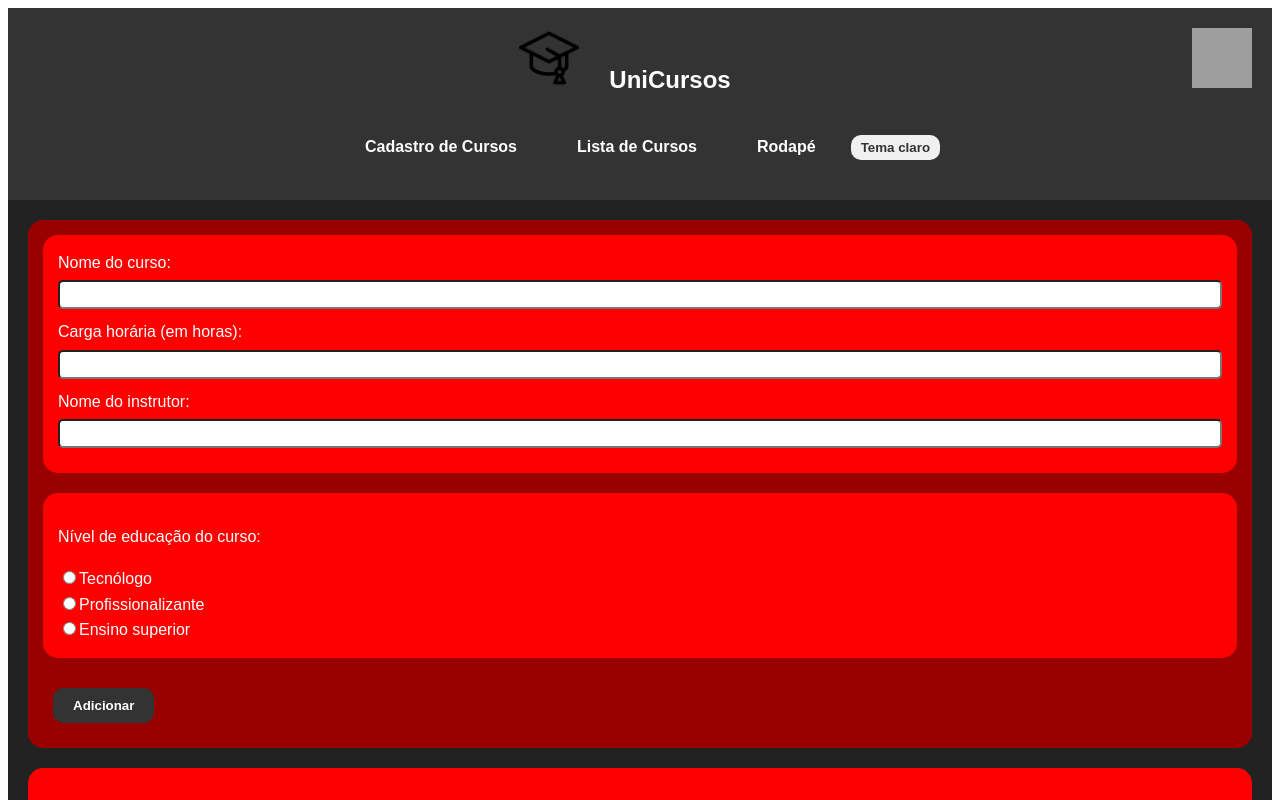
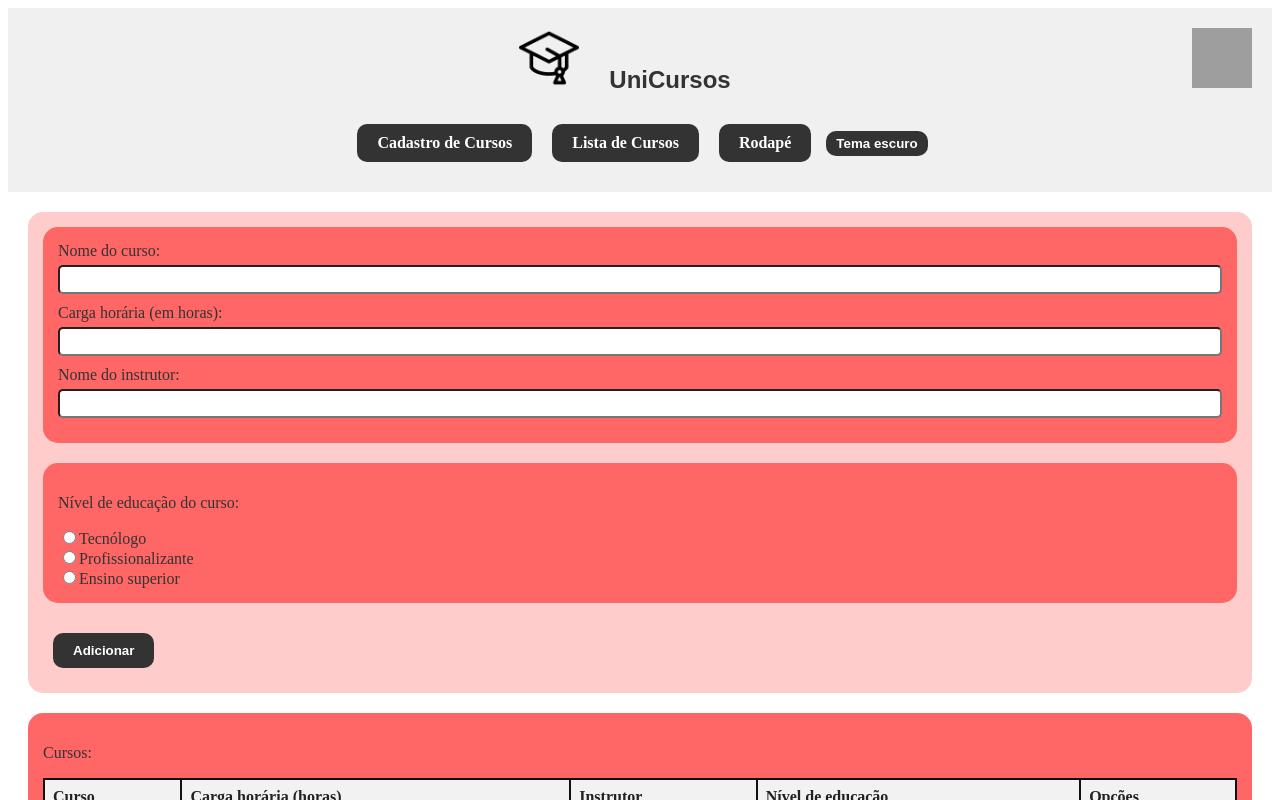
Before and after one commit to Buggyes/Trabalho2WebDev, an Angular app: page / in a window 1280 px wide. Both pictures are taken after a click on the button "Tema claro". Shown: the top 800 px of the page. Built offline with nearby package versions, Linux system fonts and the light colour scheme; grey boxes are pictures that could not be loaded.

Commit message:
Finished theme changing part

```diff
--- a/src/app/app.component.css
+++ b/src/app/app.component.css
@@ -4,7 +4,7 @@
     box-sizing: border-box;
 }
 
-.body {
+body {
     font-family: Arial, sans-serif;
     line-height: 1.6;
 }
--- a/src/app/app.component.html
+++ b/src/app/app.component.html
@@ -1,4 +1,4 @@
-<div class = "body" id="body">
+<div id="body">
   <header>
     <img src="../assets/img/logo.png" alt="Logo" class="siteLogo" />
     <button id="homeButton">UniCursos</button>
@@ -12,8 +12,10 @@
       <a href="#addCourseForm">Cadastro de Cursos</a>
       <a href="#courseList">Lista de Cursos</a>
       <a href="#footer">Rodapé</a>
-      <button id="lightTheme">Tema claro</button>
-      <button id="darkTheme" class="darkButton">Tema escuro</button>
+      <button id="lightTheme" (click)="toggleTheme()">Tema claro</button>
+      <button id="darkTheme" class="darkButton" (click)="toggleTheme()">
+        Tema escuro
+      </button>
     </nav>
   </header>
 
--- a/src/app/app.component.ts
+++ b/src/app/app.component.ts
@@ -15,30 +15,31 @@ export class AppComponent implements OnInit{
 
   toggleTheme() {
     const body = document.getElementById("body")!;
+    const currentTheme = localStorage.getItem("theme");
     const lightTheme = "lightTheme";
     const darkTheme = "darkTheme";
 
-    if (body.classList.contains(lightTheme)) {
-      body.classList.remove(lightTheme);
-      body.classList.add(darkTheme);
+    if (currentTheme == "lightTheme") {
+      this.renderer.removeClass(body, lightTheme);
+      this.renderer.addClass(body, darkTheme);
 
       localStorage.setItem("theme", darkTheme);
     } else {
-      body.classList.remove(darkTheme);
-      body.classList.add(lightTheme);
+      this.renderer.removeClass(body, darkTheme);
+      this.renderer.addClass(body, lightTheme);
 
       localStorage.setItem("theme", lightTheme);
     }
   }
 
   ngOnInit(): void {
+    const body = document.getElementById("body")!;
     const theme = localStorage.getItem("theme");
     if (theme) {
-      document.body.classList.add(theme);
+      this.renderer.addClass(body, theme);
     }
     else{
-      let body = document.getElementById("body")!;
-      body.classList.add("darkTheme");
+      this.renderer.addClass(body, "darkTheme");
       localStorage.setItem("theme", "darkTheme");
     }
   }
```
